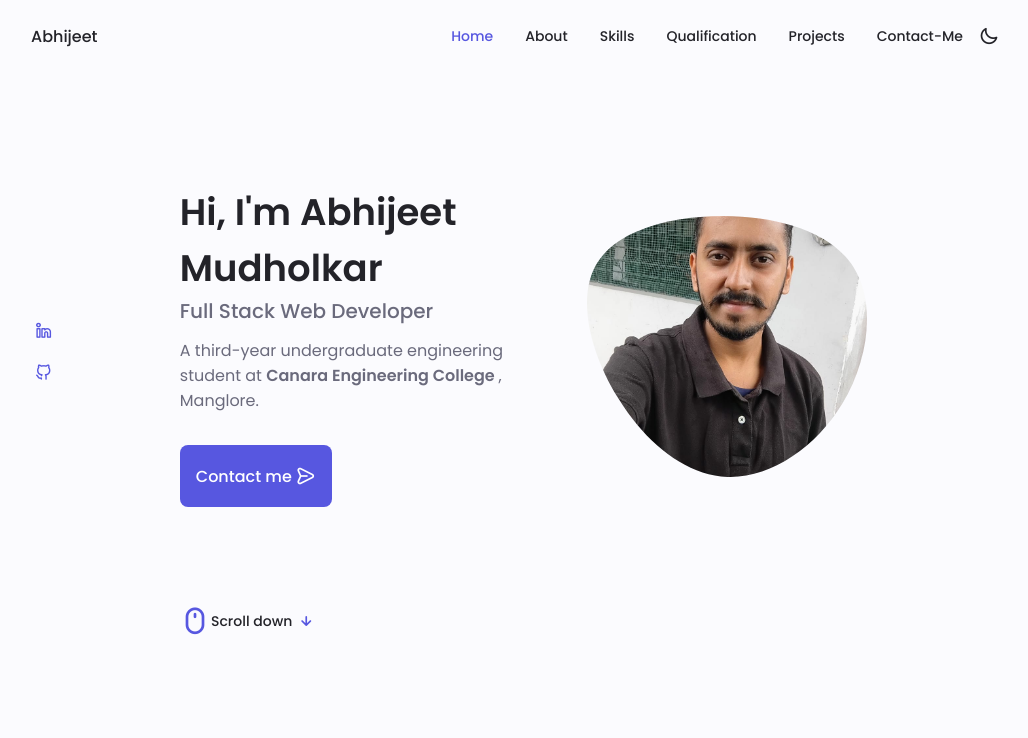
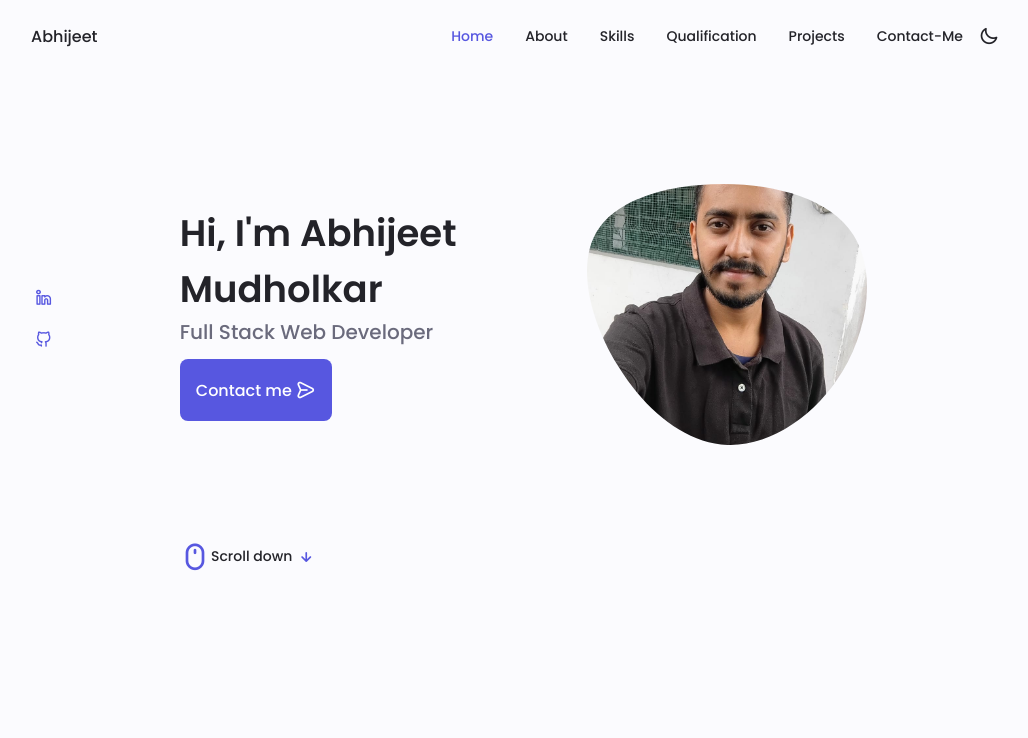
Before and after one commit to abhijeetmudholkar/Portfolio, a plain HTML site: page index.html in a window 1280 px wide. Shown: the top 738 px of the page, without its empty margins (125-1153 px from the left). Drawn offline with nearby package versions, Linux system fonts and the light colour scheme.

Commit message:
Update index.html
discription removed

```diff
--- a/index.html
+++ b/index.html
@@ -123,10 +123,10 @@
               <h3 class="home__subtitle">
                 Full Stack Web Developer
               </h3>
-              <p class="home__description">
+          <!--    <p class="home__description">
                 A third-year undergraduate engineering student at
                 <strong>Canara Engineering College </strong>, Manglore.
-              </p>
+              </p>-->
               <a href="#contact" class="button button--flex">
                 Contact me<i class="uil uil-message button__icon"></i>
               </a>
```
